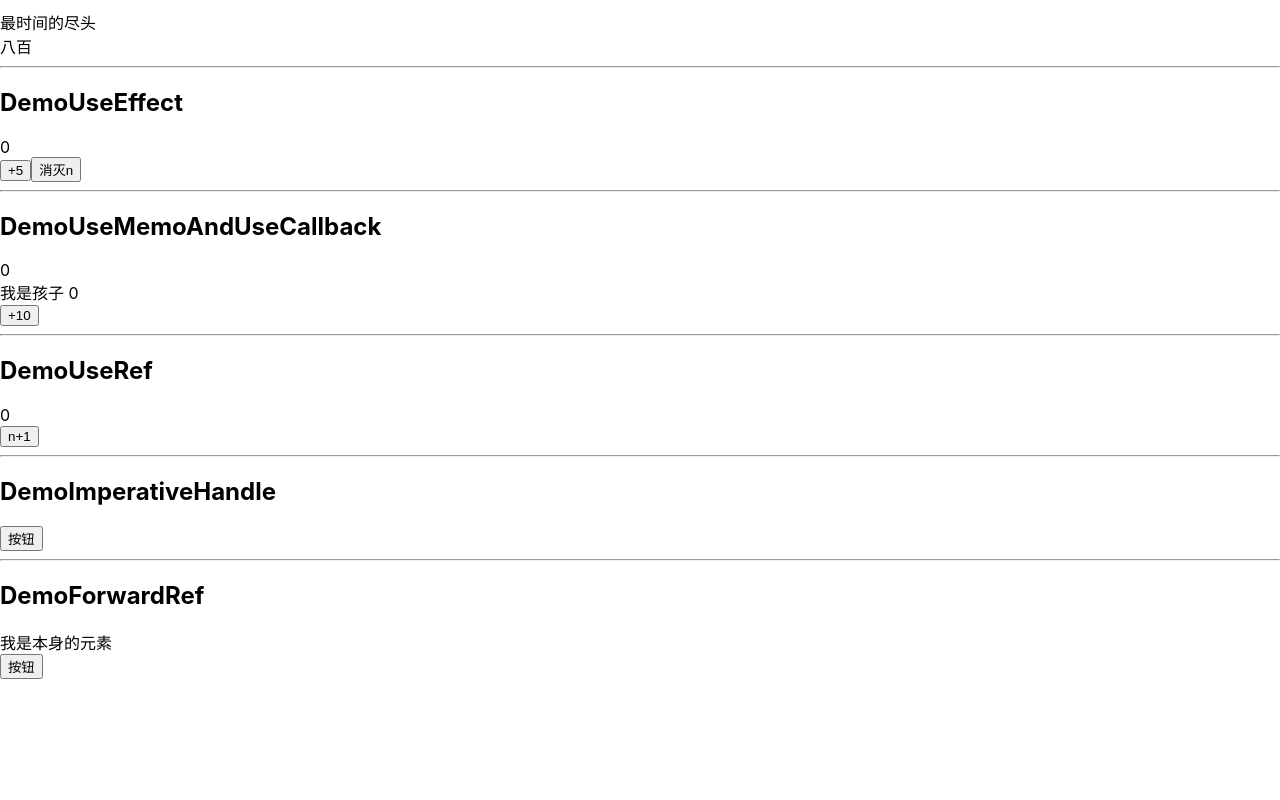
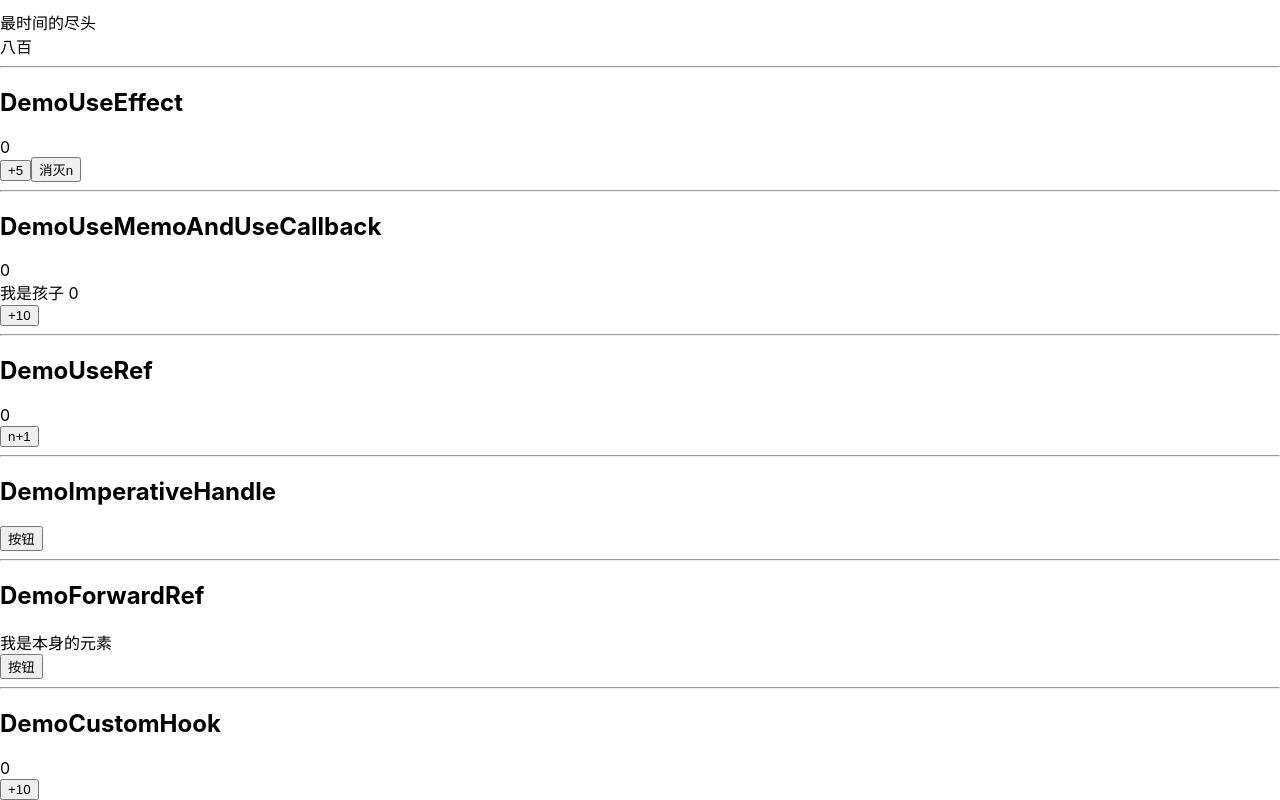
Before and after one commit to Layouwen/react-study-hooks, a React (Create React App) app: page / in a window 1280 px wide. Shown: the part 724-1524 px from the top of the page. Before the commit the page ends 1403 px from the top, so only its background shows below. Built offline with nearby package versions, Linux system fonts and the light colour scheme.

Commit message:
完成customHook的代码示例

```diff
--- a/src/App.jsx
+++ b/src/App.jsx
@@ -8,6 +8,7 @@ import DemoUseMemoAndUseCallback from "./page/DemoUseMemoAndUseCallback/DemoUseM
 import DemoUseRef from "./page/DemoUseRef/DemoUseRef"
 import DemoImperativeHandle from "./page/DemeImperativeHandle/DemoImperativeHandle"
 import DemoForwardRef from "./page/DemoForwardRef/DemoForwardRef"
+import DemoCustomHook from "./page/DemoCustomHook/DemoCustomHook"
 
 const App = () => {
   return (
@@ -38,6 +39,9 @@ const App = () => {
       <hr/>
       <h2>DemoForwardRef</h2>
       <DemoForwardRef/>
+      <hr/>
+      <h2>DemoCustomHook</h2>
+      <DemoCustomHook/>
     </>
   )
 }
--- /dev/null
+++ b/src/page/DemoCustomHook/DemoCustomHook.jsx
@@ -0,0 +1,14 @@
+import React from "react"
+import useList from "./hooks/useList"
+
+const DemoCustomHook = () => {
+  const {list, setList} = useList()
+  return (
+    <>
+      <div>{list}</div>
+      <button onClick={() => setList(n => n + 10)}>+10</button>
+    </>
+  )
+}
+
+export default DemoCustomHook
--- /dev/null
+++ b/src/page/DemoCustomHook/hooks/useList.jsx
@@ -0,0 +1,11 @@
+import {useState} from "react"
+
+const useList = () => {
+  const [list, setList] = useState(0)
+  return ({
+    list: list,
+    setList: setList
+  })
+}
+
+export default useList
```
